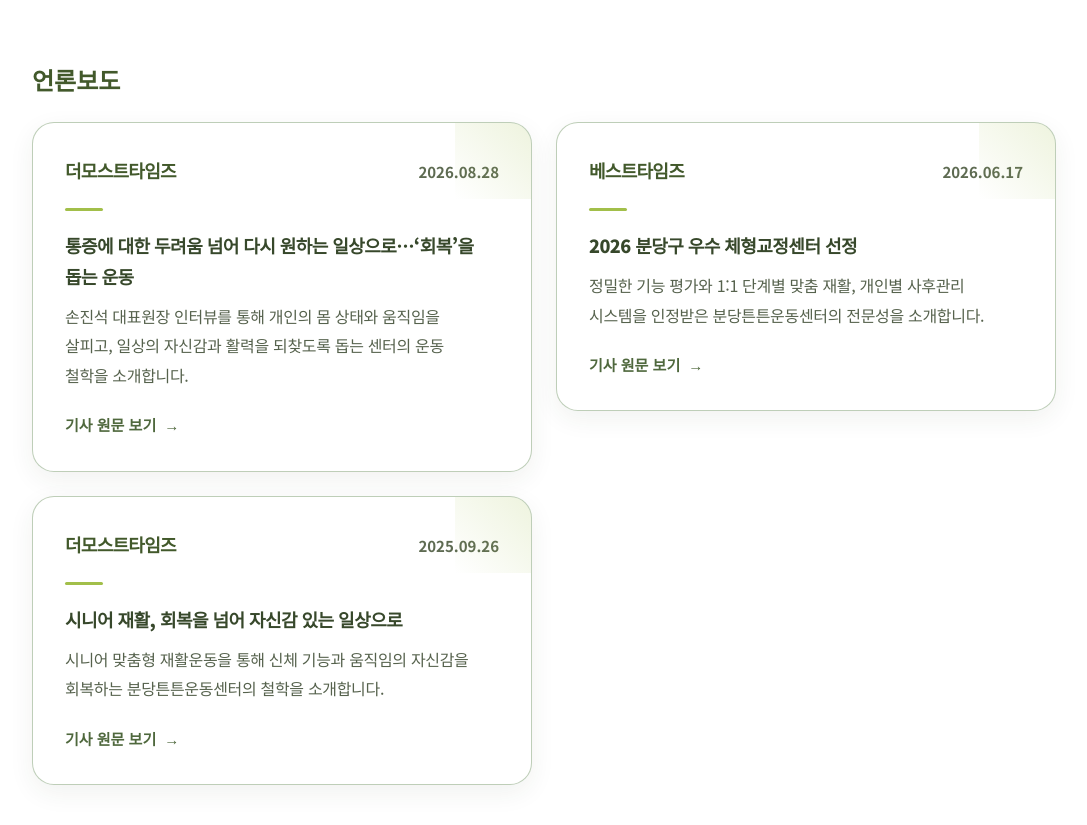
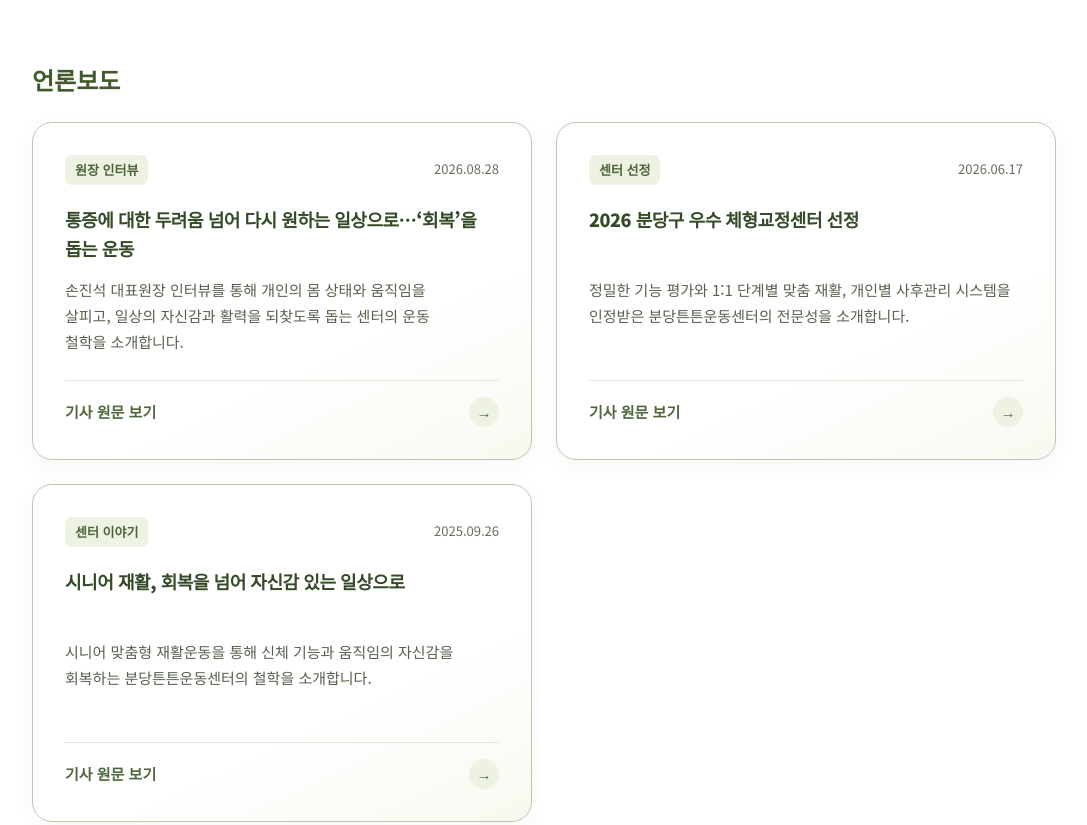
Before and after one commit to dev-jjjjjeong-bin/dev-jjjjjeong-bin.github.io, a plain HTML site: page news.html in a window 1280 px wide. Shown: the part 1022-1847 px from the top of the page, without its empty margins (96-1183 px from the left). Drawn offline with Linux system fonts and the light colour scheme.

Commit message:
[DESIGN] Refine Media Cards

```diff
--- a/css/media.css
+++ b/css/media.css
@@ -122,135 +122,90 @@
    기사 카드
 ================================================== */
 
+/* 날짜, 제목, 원문 링크를 일정한 순서로 보여주는 기사 카드 */
 .media-card {
   position: relative;
-
   display: flex;
   flex-direction: column;
-
-  min-height: 270px;
-  padding: 30px 30px 26px;
-  box-sizing: border-box;
-  overflow: hidden;
-
-  background: #ffffff;
-
-  border: 1px solid rgba(120, 153, 107, 0.48);
-  border-radius: 22px;
-
-  box-shadow: 0 8px 26px rgba(38, 62, 25, 0.065);
-
+  min-width: 0;
+  padding: 28px;
+  color: #37482b;
+  background: linear-gradient(155deg, #ffffff 65%, #f7f9f0);
+  border: 1.5px solid #bac8ac;
+  border-radius: 20px;
+  box-shadow: 0 6px 20px rgba(38, 62, 25, .045);
   text-decoration: none;
-
-  transition:
-    transform 0.18s,
-    box-shadow 0.18s,
-    border-color 0.18s;
+  transition: box-shadow .18s ease, border-color .18s ease;
 }
-
-.media-card::after {
-  content: "";
-
-  position: absolute;
-  top: 0;
-  right: 0;
-
-  width: 76px;
-  height: 76px;
-
-  background: linear-gradient(225deg, rgba(162, 191, 74, 0.18), rgba(162, 191, 74, 0));
-
-  pointer-events: none;
+.media-card::after { content: none; }
+@media (hover: hover) and (pointer: fine) {
+  .media-card:hover {
+    border-color: #789365;
+    box-shadow: 0 12px 28px rgba(38, 62, 25, .10);
+  }
 }
-
-.media-card:hover {
-  transform: translateY(-4px);
-
-  border-color: rgba(120, 153, 107, 0.72);
-
-  box-shadow: 0 14px 34px rgba(38, 62, 25, 0.11);
+.media-card:focus-visible { outline: 3px solid #617d43; outline-offset: 4px; }
+.media-card-top {
+  display: flex;
+  justify-content: space-between;
+  align-items: center;
+  gap: 10px;
+  margin-bottom: 20px;
 }
-
-/* ==================================================
-   기사 카드 상단
-================================================== */
-
-.media-card-top {
+.media-topic {
+  display: inline-flex;
+  padding: 5px 10px;
+  border-radius: 7px;
+  background: #edf2e3;
+  color: #4c6438;
+  font-size: .8125rem;
+  font-weight: 700;
+  line-height: 1.5;
+  white-space: nowrap;
+}
+.media-date { color: #65705c; font-size: .8125rem; font-variant-numeric: tabular-nums; white-space: nowrap; }
+.media-card-title {
+  margin: 0;
+  color: #354b28;
+  font-size: 1.125rem;
+  font-weight: 800;
+  line-height: 1.6;
+  letter-spacing: -.025em;
+  word-break: keep-all;
+  overflow-wrap: anywhere;
+}
+.media-card-desc {
+  margin: 14px 0 24px;
+  color: #5e6856;
+  font-size: .9375rem;
+  line-height: 1.75;
+  word-break: keep-all;
+  overflow-wrap: anywhere;
+}
+.media-card-link {
   display: flex;
   align-items: center;
   justify-content: space-between;
-  gap: 14px;
-}
-
-.media-outlet {
-  color: #42592b;
-
-  font-size: 1.2rem;
-  font-weight: 900;
-  letter-spacing: -0.04em;
-}
-
-.media-date {
-  flex: 0 0 auto;
-
-  color: #96a08e;
-
-  font-size: 0.8rem;
+  gap: 12px;
+  margin-top: auto;
+  padding-top: 16px;
+  border-top: 1px solid #e1e7d8;
+  color: #4a6237;
+  font-size: .875rem;
   font-weight: 700;
 }
-
-/* 카드 구분선 */
-.media-card-divider {
-  width: 38px;
-  height: 3px;
-
-  margin: 22px 0 19px;
-
-  border-radius: 999px;
-
-  background: #a2bf4a;
-}
-
-/* ==================================================
-   기사 제목 및 설명
-================================================== */
-
-.media-card-title {
-  color: #37482b;
-
-  font-size: 1.08rem;
-  font-weight: 800;
-  line-height: 1.5;
-  letter-spacing: -0.03em;
-
-  word-break: keep-all;
-}
-
-.media-card-desc {
-  margin-top: 10px;
-
-  color: #68735f;
-
-  font-size: 0.9rem;
-  line-height: 1.65;
-  letter-spacing: -0.02em;
-
-  word-break: keep-all;
-}
-
-/* 기사 원문 보기 */
-.media-card-link {
+.media-card-link span {
   display: inline-flex;
   align-items: center;
-  gap: 8px;
-
-  margin-top: auto;
-  padding-top: 22px;
-
-  color: #78996b;
-
-  font-size: 0.86rem;
-  font-weight: 800;
+  justify-content: center;
+  flex: 0 0 30px;
+  height: 30px;
+  border-radius: 50%;
+  background: #edf2e3;
+}
+@media (prefers-reduced-motion: reduce) {
+  .media-card { transition: none; }
+  .media-card:hover { transform: none; }
 }
 
 /* ==================================================
@@ -361,17 +316,11 @@
     border-radius: 18px;
   }
 
-  .media-outlet {
-    font-size: 1.07rem;
-  }
 
   .media-date {
     font-size: 0.72rem;
   }
 
-  .media-card-divider {
-    margin: 17px 0 15px;
-  }
 
   .media-card-title {
     font-size: 0.98rem;
@@ -435,3 +384,9 @@
     gap: 4px;
   }
 }
+/* 카드 전체에서 제목과 요약의 시작 위치를 맞춥니다. */
+@media (min-width: 768px) {
+  .media-card-top { min-height: var(--media-top-height, 0px); flex-shrink: 0; }
+  .media-card-title { min-height: var(--media-title-height, 0px); flex-shrink: 0; }
+  .media-card-desc { min-height: var(--media-desc-height, 0px); flex-shrink: 0; }
+}
--- a/css/responsive.css
+++ b/css/responsive.css
@@ -177,14 +177,13 @@ a:focus-visible, button:focus-visible { outline: 3px solid #715c22; outline-offs
 .news-activity-copy h3 { font-size: clamp(1.25rem, 1.1rem + .4vw, 1.5rem); line-height: 1.65; }
 .news-activity-copy > p:not(.conditioning-eyebrow) { font-size: var(--body-size); line-height: 1.85; }
 .media-list-section, .review-list-section { padding: 1rem var(--page-gutter) var(--section-space); }
-.media-list { max-width: 64rem; gap: 1.5rem; grid-template-columns: repeat(auto-fit, minmax(min(100%, 22rem), 1fr)); align-items: start; }
+.media-list { max-width: 64rem; gap: 1.5rem; grid-template-columns: repeat(auto-fit, minmax(min(100%, 22rem), 1fr)); align-items: stretch; grid-auto-rows: 1fr; }
 .media-list-section > .news-section-title { max-width: 64rem; }
 .media-card { min-height: 0; padding: clamp(1.25rem, 3vw, 2rem); }
-.media-card-top { flex-direction: row; flex-wrap: wrap; align-items: baseline; gap: .5rem 1rem; }
-.media-outlet { font-size: 1.125rem; }
-.media-date { font-size: .9375rem; color: #5e6b52; }
-.media-card-title { font-size: 1.125rem; line-height: 1.7; }
-.media-card-desc { font-size: 1rem; line-height: 1.85; color: #56624d; }
+.media-card-top { flex-direction: row; flex-wrap: wrap; align-items: center; gap: .5rem .75rem; }
+.media-date { font-size: .8125rem; color: #65705c; }
+.media-card-title { font-size: 1.125rem; line-height: 1.6; }
+.media-card-desc { font-size: .9375rem; line-height: 1.75; color: #56624d; }
 .media-card-link { font-size: .9375rem; color: #4f683d; }
 
 /* 원본 비율을 지켜 인물·서명·후기 문구가 잘리지 않도록 표시 */
@@ -335,7 +334,8 @@ html.review-modal-open { overflow: hidden; }
   .news-category-links { padding-bottom: 1.75rem; }
   .news-activities { padding-bottom: 2rem; }
   .media-list { gap: 1rem; }
-  .media-card-divider { margin-block: .875rem; }
+  .media-card-top { margin-bottom: 1rem; }
+  .media-card-desc { margin-bottom: 1.25rem; }
   .media-card-link { padding-top: .875rem; }
   .conditioning-feature-inner { gap: 1.125rem; }
   .conditioning-feature-copy p { margin-bottom: .75rem; }
@@ -394,3 +394,11 @@ html.review-modal-open { overflow: hidden; }
   html { scroll-behavior: auto; }
   *, *::before, *::after { transition: none !important; animation: none !important; }
 }
+
+/* 기사 카드는 넓은 화면에서 두 열, 좁은 화면에서는 한 열로 표시합니다. */
+@media (min-width: 768px) {
+  .media-list { grid-template-columns: repeat(2, minmax(0, 1fr)); }
+}
+@media (max-width: 767px) {
+  .media-list { grid-template-columns: minmax(0, 1fr); grid-auto-rows: auto; }
+}
--- /dev/null
+++ b/js/media-card-layout.js
@@ -0,0 +1,42 @@
+(() => {
+  const lists = [...document.querySelectorAll('.media-list')];
+  const sections = ['top', 'title', 'desc'];
+  let frame;
+
+  function alignCards() {
+    for (const list of lists) {
+      // Reset before measuring so heights can shrink after a resize.
+      sections.forEach(section => list.style.removeProperty(`--media-${section}-height`));
+      if (!window.matchMedia('(min-width: 768px)').matches) continue;
+      const heights = sections.map(section => Math.ceil(Math.max(0,
+        ...[...list.querySelectorAll(`.media-card-${section}`)]
+          .map(element => element.getBoundingClientRect().height))));
+      sections.forEach((section, index) =>
+        list.style.setProperty(`--media-${section}-height`, `${heights[index]}px`));
+    }
+  }
+
+  function scheduleAlignment() {
+    cancelAnimationFrame(frame);
+    frame = requestAnimationFrame(alignCards);
+  }
+  window.addEventListener('resize', scheduleAlignment);
+  if (document.fonts) {
+    document.fonts.ready.then(scheduleAlignment);
+    document.fonts.addEventListener('loadingdone', scheduleAlignment);
+  }
+  if (typeof ResizeObserver !== 'undefined') {
+    const widths = new WeakMap();
+    const observer = new ResizeObserver(entries => {
+      for (const entry of entries) {
+        const width = entry.contentRect.width;
+        if (widths.get(entry.target) !== width) {
+          widths.set(entry.target, width);
+          scheduleAlignment();
+        }
+      }
+    });
+    lists.forEach(list => observer.observe(list));
+  }
+  scheduleAlignment();
+})();
--- a/news.html
+++ b/news.html
@@ -24,6 +24,7 @@
     <link href="https://fonts.googleapis.com/css2?family=Noto+Sans+KR:wght@400;700;900&display=swap" rel="stylesheet" />
     <link rel="stylesheet" href="css/conditioning.css" />
     <link rel="stylesheet" href="css/responsive.css" />
+    <script src="js/media-card-layout.js" defer></script>
   </head>
 
   <body>
@@ -89,22 +90,20 @@
       <section class="media-list-section" id="press" aria-labelledby="press-title">
         <h2 class="news-section-title" id="press-title">언론보도</h2>
         <div class="media-list">
-          <!-- 더모스트타임즈 · 2026년 8월 인터뷰 -->
+          <!-- · 2026년 8월 인터뷰 -->
           <a
             class="media-card"
             href="https://www.themosttimes.co.kr/62174"
             target="_blank"
             rel="noopener noreferrer"
-            aria-label="더모스트타임즈 2026년 8월 28일 손진석 대표원장 인터뷰 기사 원문 보기"
+            aria-label="통증에 대한 두려움 넘어 다시 원하는 일상으로…‘회복’을 돕는 운동 — 기사 원문 보기 (새 창)"
           >
             <div class="media-card-top">
-              <div class="media-outlet">더모스트타임즈</div>
+              <span class="media-topic">원장 인터뷰</span>
               <time class="media-date" datetime="2026-08-28">2026.08.28</time>
             </div>
 
-            <div class="media-card-divider"></div>
-
-            <div class="media-card-title">통증에 대한 두려움 넘어 다시 원하는 일상으로…‘회복’을 돕는 운동</div>
+            <h3 class="media-card-title">통증에 대한 두려움 넘어 다시 원하는 일상으로…‘회복’을 돕는 운동</h3>
 
             <div class="media-card-desc">
               손진석 대표원장 인터뷰를 통해 개인의 몸 상태와 움직임을 살피고, 일상의 자신감과 활력을 되찾도록 돕는 센터의 운동 철학을 소개합니다.
@@ -116,23 +115,21 @@
             </div>
           </a>
 
-          <!-- 베스트타임즈 -->
+          <!-- -->
           <a
             class="media-card"
             href="https://www.besttimes.co.kr/12099"
             target="_blank"
             rel="noopener noreferrer"
-            aria-label="베스트타임즈 2026년 6월 17일 기사 원문 보기"
+            aria-label="2026 분당구 우수 체형교정센터 선정 — 기사 원문 보기 (새 창)"
           >
             <div class="media-card-top">
-              <div class="media-outlet">베스트타임즈</div>
+              <span class="media-topic">센터 선정</span>
 
-              <div class="media-date">2026.06.17</div>
+              <time class="media-date" datetime="2026-06-17">2026.06.17</time>
             </div>
 
-            <div class="media-card-divider"></div>
-
-            <div class="media-card-title">2026 분당구 우수 체형교정센터 선정</div>
+            <h3 class="media-card-title">2026 분당구 우수 체형교정센터 선정</h3>
 
             <div class="media-card-desc">
               정밀한 기능 평가와 1:1 단계별 맞춤 재활, 개인별 사후관리 시스템을 인정받은 분당튼튼운동센터의 전문성을
@@ -145,23 +142,21 @@
             </div>
           </a>
 
-          <!-- 더모스트타임즈 -->
+          <!-- -->
           <a
             class="media-card"
             href="https://www.themosttimes.co.kr/48336"
             target="_blank"
             rel="noopener noreferrer"
-            aria-label="더모스트타임즈 2025년 9월 26일 기사 원문 보기"
+            aria-label="시니어 재활, 회복을 넘어 자신감 있는 일상으로 — 기사 원문 보기 (새 창)"
           >
             <div class="media-card-top">
-              <div class="media-outlet">더모스트타임즈</div>
+              <span class="media-topic">센터 이야기</span>
 
-              <div class="media-date">2025.09.26</div>
+              <time class="media-date" datetime="2025-09-26">2025.09.26</time>
             </div>
 
-            <div class="media-card-divider"></div>
-
-            <div class="media-card-title">시니어 재활, 회복을 넘어 자신감 있는 일상으로</div>
+            <h3 class="media-card-title">시니어 재활, 회복을 넘어 자신감 있는 일상으로</h3>
 
             <div class="media-card-desc">
               시니어 맞춤형 재활운동을 통해 신체 기능과 움직임의 자신감을 회복하는 분당튼튼운동센터의 철학을 소개합니다.
```
Also changed, not shown: media.html (+15 -20 lines).
